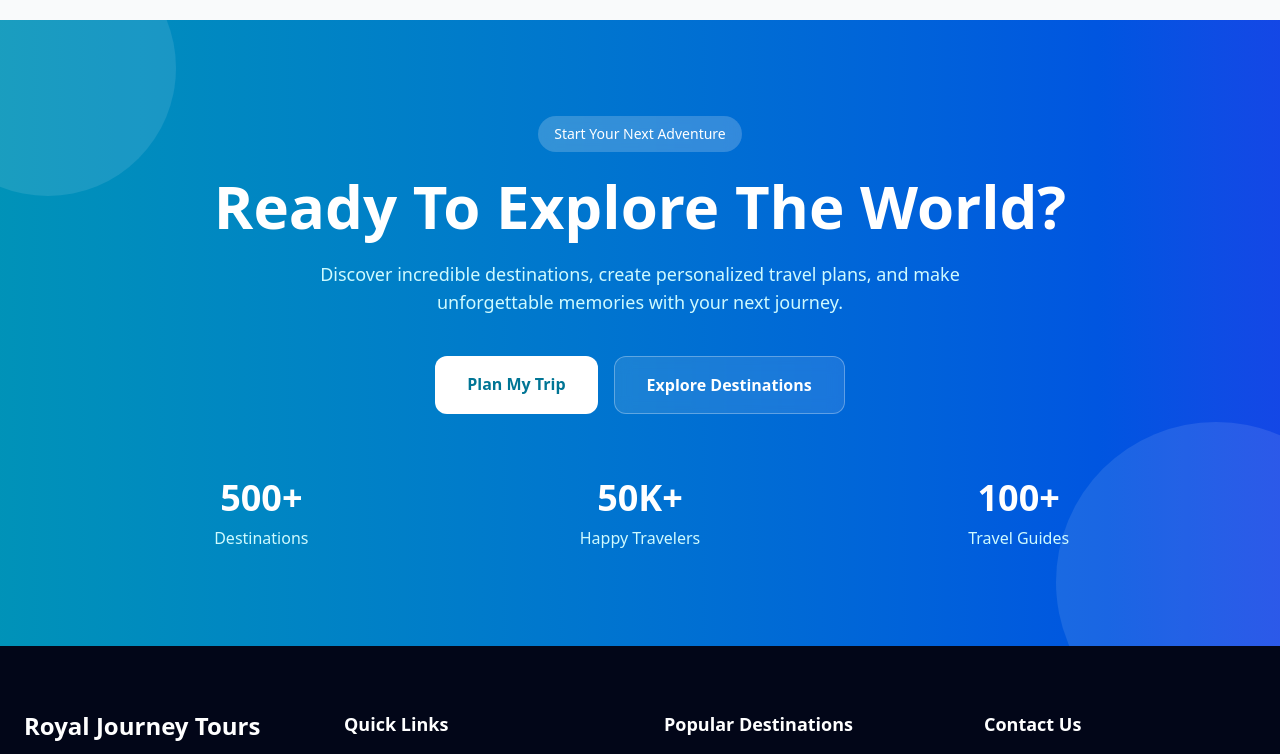
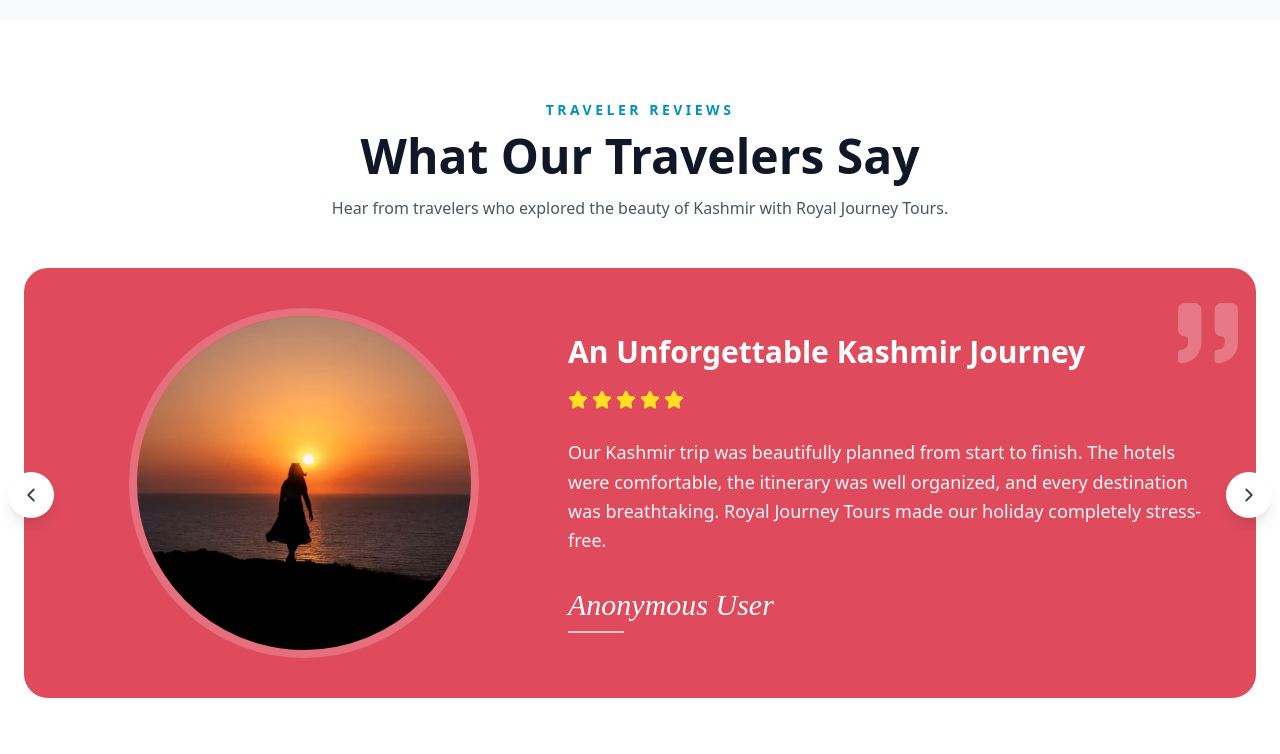
Before and after one commit to F-aizan/travel_solutions, a Next.js app: page / in a window 1280 px wide. Shown: the part 2200-2954 px from the top of the page. Built offline with nearby package versions, Linux system fonts and the light colour scheme.

Commit message:
Added Testimonials, Map and updated address

```diff
--- a/src/app/contact/page.tsx
+++ b/src/app/contact/page.tsx
@@ -59,7 +59,7 @@ export default function ContactPage() {
                       Office Address
                     </h3>
                     <p className="text-slate-600">
-                    Nowhatta Chowk Near J&K Bank, Srinagar, Kashmir
+                    Ist Floor Zaroo Complex Nowhatta Chowk Near J&K Bank, Srinagar, Kashmir 190001
                     </p>
                   </div>
                 </div>
@@ -186,7 +186,14 @@ export default function ContactPage() {
         <section className="pb-20">
           <div className="mx-auto max-w-7xl px-6">
             <div className="flex h-96 items-center justify-center rounded-3xl bg-slate-200 text-center">
-              <iframe src="https://www.google.co.in/maps/place/Royal+Journey+Tour+and+Travels/@34.0991078,74.8105392,17z/data=!3m1!4b1!4m6!3m5!1s0x38e1856dc6d5e29b:0xdb9bdea562ac2fe!8m2!3d34.0991078!4d74.8131141!16s%2Fg%2F11s_xpzzm5?entry=ttu&g_ep=EgoyMDI2MDkwOS4wIKXMDSoASAFQAw%3D%3D" width="100%" height="400" style={{ border: 0 }} loading="lazy" allowFullScreen referrerPolicy="no-referrer-when-downgrade" title="Royal Journey Tours Location" />
+            <iframe
+            src="https://www.google.com/maps/embed?pb=!1m14!1m8!1m3!1d211505.19655728457!2d74.8060672!3d34.0754432!3m2!1i1024!2i768!4f13.1!3m3!1m2!1s0x38e1856dc6d5e29b%3A0xdb9bdea562ac2fe!2sRoyal%20Journey%20Tour%20and%20Travels!5e0!3m2!1sen!2sin!4v1789581924023!5m2!1sen!2sin"
+            width="100%"
+            height="400"
+            allowFullScreen=""
+            loading="lazy"
+            referrerpolicy="strict-origin-when-cross-origin">
+            </iframe>
             </div>
           </div>
         </section>
--- a/src/app/page.tsx
+++ b/src/app/page.tsx
@@ -1,6 +1,7 @@
 import CTA from "@/components/cta/page";
 import Destinations from "@/components/destinations/page";
 import Hero from "@/components/hero/page";
+import Testimonial from "@/components/testimonial/page";
 
 export default function Home() {
   return (
@@ -13,6 +14,11 @@ export default function Home() {
         and turn your dream vacation into reality."
       />
       <Destinations />
+      <Testimonial
+      name="Anonymous User"
+      title="An Unforgettable Kashmir Journey"
+      review="Our Kashmir trip was beautifully planned from start to finish. The hotels were comfortable, the itinerary was well organized, and every destination was breathtaking. Royal Journey Tours made our holiday completely stress-free."
+      image="/testm.png" />
       <CTA />
     </>
   );
--- a/src/components/footer/page.tsx
+++ b/src/components/footer/page.tsx
@@ -134,7 +134,7 @@ export default function Footer() {
                   className="mt-0.5 shrink-0 text-cyan-400"
                 />
 
-                <span>Nowhatta Chowk Near J&K Bank, Srinagar, Kashmir</span>
+                <span>Ist Floor Zaroo Complex Nowhatta Chowk Near J&K Bank, Srinagar, Kashmir 190001</span>
               </li>
 
               {/* Phone */}
--- /dev/null
+++ b/src/components/testimonial/page.tsx
@@ -0,0 +1,199 @@
+"use client";
+
+import Image from "next/image";
+import { Quote, ChevronLeft, ChevronRight, Star } from "lucide-react";
+import { useRef } from "react";
+
+interface Testimonial {
+  id: number;
+  name: string;
+  review: string;
+  title: string;
+  image: string;
+  rating: number;
+}
+
+const testimonials: Testimonial[] = [
+  {
+    id: 1,
+    name: "Anonymous User",
+    title: "An Unforgettable Kashmir Journey",
+    review:
+      "Our Kashmir trip was beautifully planned from start to finish. The hotels were comfortable, the itinerary was well organized, and every destination was breathtaking. Royal Journey Tours made our holiday completely stress-free.",
+    image: "/testm.png",
+    rating: 5,
+  },
+  {
+    id: 2,
+    name: "Anonymous User",
+    title: "Beautiful Kashmir Experience",
+    review:
+      "Everything was perfectly arranged for our family trip. Gulmarg, Pahalgam and Sonamarg were absolutely beautiful. The team was helpful throughout the journey and made the entire experience memorable.",
+    image: "/testm.png",
+    rating: 5,
+  },
+  {
+    id: 3,
+    name: "Anonymous User",
+    title: "Wonderful Family Holiday",
+    review:
+      "We had an amazing time exploring Kashmir. The itinerary was comfortable, the arrangements were smooth, and the support from the team was excellent.",
+    image: "/testm.png",
+    rating: 5,
+  },
+  {
+    id: 4,
+    name: "Anonymous User",
+    title: "A Trip We Will Remember",
+    review:
+      "Kashmir was even more beautiful than we imagined. From the peaceful valleys to the snow-covered mountains, everything was wonderful.",
+    image: "/testm.png",
+    rating: 4,
+  },
+];
+
+export default function Testimonials() {
+  const scrollRef = useRef<HTMLDivElement>(null);
+
+  const scroll = (direction: "left" | "right") => {
+    if (!scrollRef.current) return;
+
+    const amount = scrollRef.current.clientWidth;
+
+    scrollRef.current.scrollBy({
+      left: direction === "left" ? -amount : amount,
+      behavior: "smooth",
+    });
+  };
+
+  return (
+    <section className="bg-white py-20">
+
+      {/* Heading */}
+      <div className="mx-auto mb-12 max-w-7xl px-6 text-center">
+        <p className="mb-3 text-sm font-semibold uppercase tracking-[0.25em] text-cyan-600">
+          Traveler Reviews
+        </p>
+
+        <h2 className="text-3xl font-bold text-gray-900 sm:text-4xl lg:text-5xl">
+          What Our Travelers Say
+        </h2>
+
+        <p className="mx-auto mt-4 max-w-2xl text-gray-600">
+          Hear from travelers who explored the beauty of Kashmir with Royal
+          Journey Tours.
+        </p>
+      </div>
+
+      {/* Slider */}
+      <div className="relative mx-auto max-w-7xl px-6">
+
+        {/* Previous */}
+        <button
+          type="button"
+          onClick={() => scroll("left")}
+          aria-label="Previous testimonial"
+          className="absolute left-2 top-1/2 z-20 hidden -translate-y-1/2 rounded-full bg-white p-3 text-gray-700 shadow-lg transition hover:bg-cyan-600 hover:text-white md:flex"
+        >
+          <ChevronLeft size={22} />
+        </button>
+
+        <div
+          ref={scrollRef}
+          className="flex snap-x snap-mandatory gap-6 overflow-x-auto scroll-smooth pb-6 [scrollbar-width:none] [&::-webkit-scrollbar]:hidden"
+        >
+          {testimonials.map((testimonial) => (
+            <article
+              key={testimonial.id}
+              className="relative min-w-full snap-center overflow-hidden rounded-3xl bg-[#df4b5d] px-6 py-10 text-white sm:px-10 lg:px-14"
+            >
+              <div className="grid items-center gap-10 lg:grid-cols-[40%_60%]">
+
+                {/* Image */}
+                <div className="flex justify-center">
+                  <div className="relative h-[280px] w-[280px] overflow-hidden rounded-full border-8 border-white/20 sm:h-[350px] sm:w-[350px]">
+                    <Image
+                      src={testimonial.image}
+                      alt={`${testimonial.name} testimonial`}
+                      fill
+                      className="object-cover"
+                      sizes="350px"
+                    />
+                  </div>
+                </div>
+
+                {/* Content */}
+                <div className="relative lg:pr-8">
+
+                  {/* Quote */}
+                  <Quote
+                    size={80}
+                    fill="currentColor"
+                    strokeWidth={0}
+                    className="absolute -right-2 -top-10 text-white/25"
+                  />
+
+                  <h3 className="relative z-10 max-w-xl text-2xl font-bold leading-tight sm:text-3xl">
+                    {testimonial.title}
+                  </h3>
+
+                  {/* Rating */}
+                  <div
+                    className="mt-5 flex items-center gap-1"
+                    aria-label={`${testimonial.rating} out of 5 stars`}
+                  >
+                    {Array.from({ length: 5 }).map((_, index) => (
+                      <Star
+                        key={index}
+                        size={20}
+                        fill={
+                          index < testimonial.rating
+                            ? "currentColor"
+                            : "transparent"
+                        }
+                        className={
+                          index < testimonial.rating
+                            ? "text-yellow-300"
+                            : "text-white/40"
+                        }
+                      />
+                    ))}
+                  </div>
+
+                  {/* Review */}
+                  <p className="mt-7 max-w-2xl text-lg leading-relaxed text-white/95">
+                    {testimonial.review}
+                  </p>
+
+                  {/* Customer */}
+                  <div className="mt-8">
+                    <p className="font-[cursive] text-3xl italic">
+                      {testimonial.name}
+                    </p>
+
+                    <div className="mt-2 h-[2px] w-14 bg-white/70" />
+                  </div>
+                </div>
+              </div>
+            </article>
+          ))}
+        </div>
+
+        {/* Next */}
+        <button
+          type="button"
+          onClick={() => scroll("right")}
+          aria-label="Next testimonial"
+          className="absolute right-2 top-1/2 z-20 hidden -translate-y-1/2 rounded-full bg-white p-3 text-gray-700 shadow-lg transition hover:bg-cyan-600 hover:text-white md:flex"
+        >
+          <ChevronRight size={22} />
+        </button>
+      </div>
+
+      {/* Mobile hint */}
+      <div className="mt-5 text-center text-sm text-gray-400 md:hidden">
+        ← Swipe to see more reviews →
+      </div>
+    </section>
+  );
+}
```
Also changed, not shown: public/testm.png (added).
